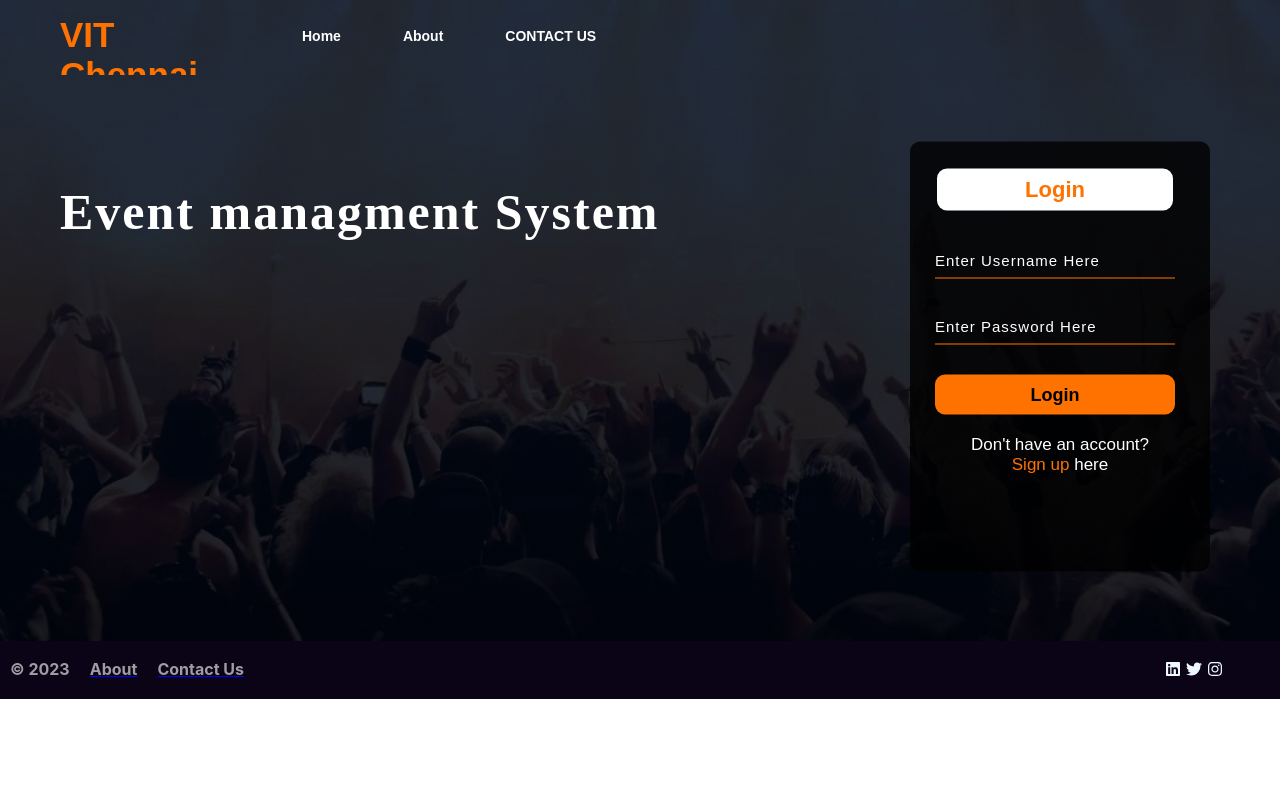
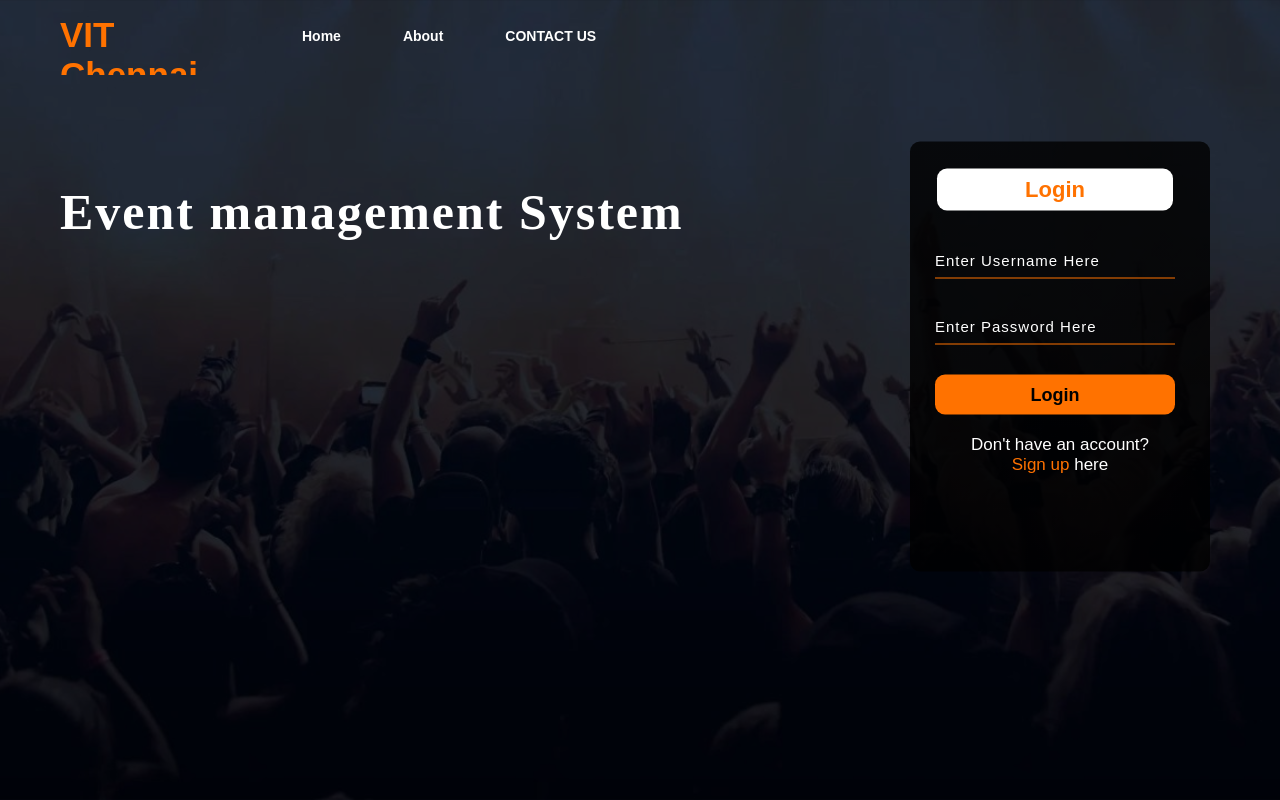
Before and after one commit to luckydev8888/Event_Management_System, a React (Create React App) app in the folder frontend/: page /#/ in a window 1280 px wide. Shown: the top 800 px of the page. Built offline with nearby package versions, Linux system fonts and the light colour scheme.

Commit message:
Fix footer alignment + merge conflicts

```diff
--- a/frontend/src/components/Footer/Footer.css
+++ b/frontend/src/components/Footer/Footer.css
@@ -2,6 +2,7 @@
     display: flex;
     flex-direction: row;
     position: relative;
+    margin-top: 100%;
     background-color: rgb(10,4,22);
     bottom: 0 !important;
     padding-top: 10px !important;
--- a/frontend/src/components/Home/Home.js
+++ b/frontend/src/components/Home/Home.js
@@ -4,6 +4,7 @@ import Login from "../Login/Login";
 import './Home.css';
 
 export default function Home(props){
+    // localStorage.clear();
     const [isLoggedIn, setLoggedIn] = useState("false");
 
     useEffect(() => {
@@ -13,31 +14,23 @@ export default function Home(props){
         }, [])
     }, 5000)
 
-    // if (isLoggedIn === "false"){
-    //     return(
-    //         <div class="content">
-    //             <h1>Event managment System</h1>
-    //             <Login/>
-    //         </div>
-    //     )
+    if (!isLoggedIn || isLoggedIn === "false"){
+        return(
+            <div class="content">
+                <h1>Event management System</h1>
+                <Login/>
+            </div>
+        )
 
-    // }
+    }
 
-    // else{
-    //     return(
-    //         <div class = "content">
-    //             <h1>Event managment system</h1>
-    //         </div>
+    else{
+        return(
+            <div class = "content">
+                <h1>Event management system</h1>
+            </div>
 
-    //     )
-    // }
-
-    return(
-                 <div class="content">
-                     <h1>Event managment System</h1>
-                     <Login/>
-                 </div>
-             )
-
+        )
+    }
 
 }
--- a/frontend/src/components/Login/Login.js
+++ b/frontend/src/components/Login/Login.js
@@ -9,6 +9,7 @@ export default function Login(props){
     const handleClick = () => {
         if (!password){
             alert("Password cannot be empty");
+            return;
         }
 
         if (name === "admin" && password === "123"){
--- a/frontend/src/components/Navbar/Navbar.js
+++ b/frontend/src/components/Navbar/Navbar.js
@@ -6,13 +6,6 @@ import {BiSolidUserCircle} from "react-icons/bi";
 import "./Navbar.css";
 
 export default function Navbar(props){
-    const [options, setOptions] = useState(
-        <ul>
-            <li><Link to = "#">Home</Link></li>
-            <li><Link to = "#">About</Link></li>
-            <li><Link to = "#">CONTACT US</Link></li>
-        </ul>
-    );
     const [user, setUser] = useState();
 
     useEffect(() => {
@@ -99,9 +92,6 @@ export default function Navbar(props){
                     <li><Link to = "#">CONTACT US</Link></li>
                 </ul>
                 </div>
-                {/* <div class = "menu">
-                    {profile}
-                </div> */}
 
             </nav>
         )
```
